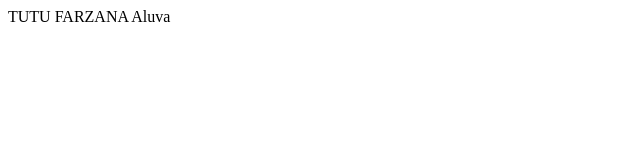
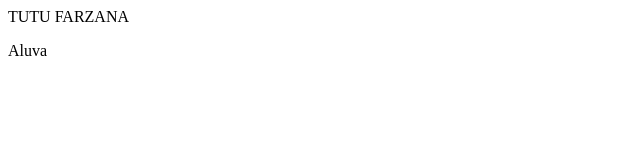
Before and after one commit to TutuFarzana/TutuFarzana.github.io, a plain HTML site: page index.html in a window 1280 px wide. Shown: the full height of the page, 0-640 px from the left. Drawn offline with Linux system fonts and the light colour scheme.

Commit message:
added index file

```diff
--- a/index.html
+++ b/index.html
@@ -3,7 +3,7 @@
 		<title>Tutu Farzana</title>
 	</head>
 	<body>
-		<tr>TUTU FARZANA</tr>
-		<tr>Aluva</tr>
+		<p>TUTU FARZANA</p>
+		<p>Aluva</p>
 	</body>
 <html>
```
